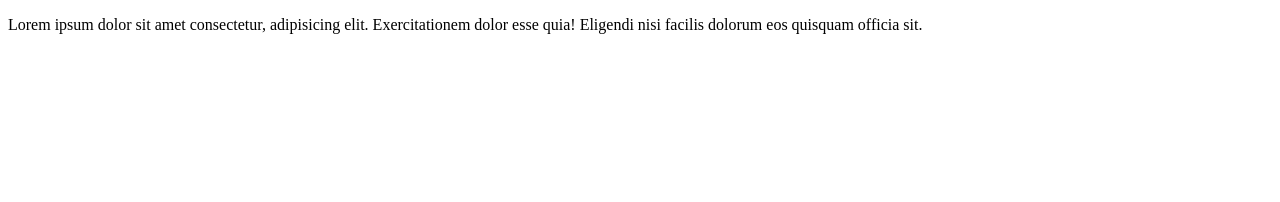
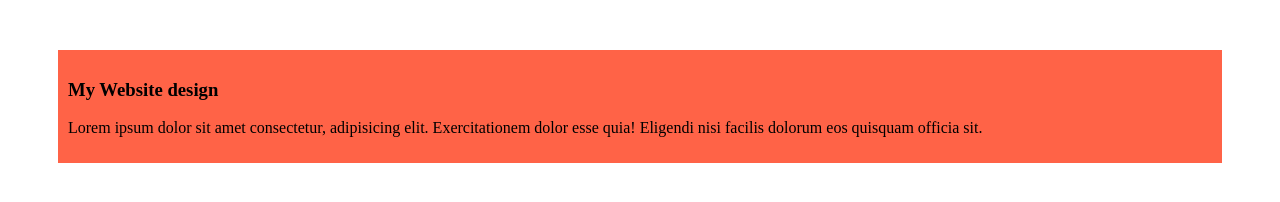
Before and after one commit to FerdausAhmedNasim/my-simple-website, a plain HTML site: page index.html in a window 1280 px wide. Drawn offline with Linux system fonts and the light colour scheme.

Commit message:
This is my CSS and html

```diff
--- a/index.html
+++ b/index.html
@@ -4,8 +4,12 @@
     <meta charset="UTF-8">
     <meta name="viewport" content="width=device-width, initial-scale=1.0">
     <title>my simple website</title>
+    <link rel="stylesheet" href="/style/blog.css">
 </head>
 <body>
+<div>
+    <h3>My Website design</h3>
     <p>Lorem ipsum dolor sit amet consectetur, adipisicing elit. Exercitationem dolor esse quia! Eligendi nisi facilis dolorum eos quisquam officia sit.</p>
+</div>
 </body>
 </html>
--- /dev/null
+++ b/style/blog.css
@@ -0,0 +1,5 @@
+div{
+    background-color: tomato;
+    margin: 50px;
+    padding: 10px;
+}
```
